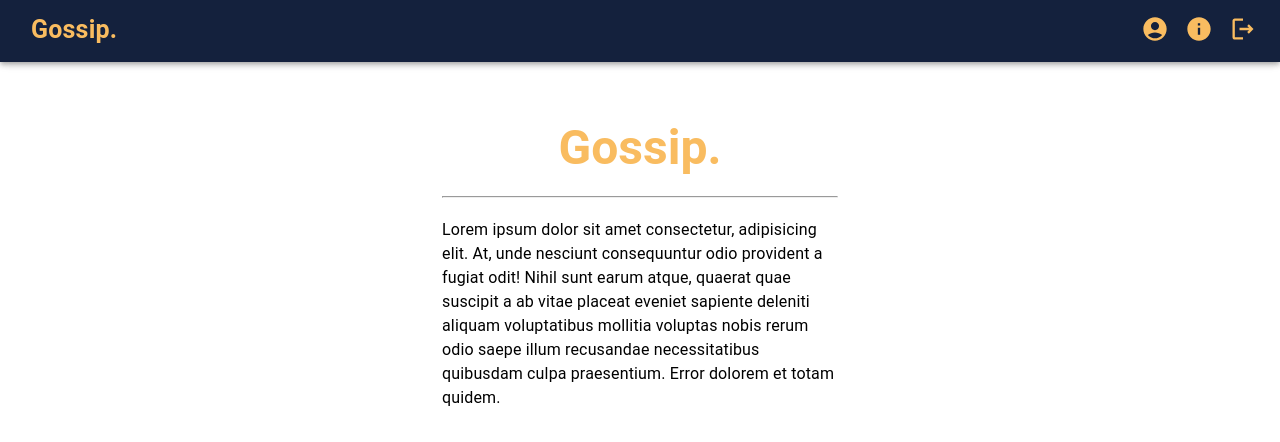
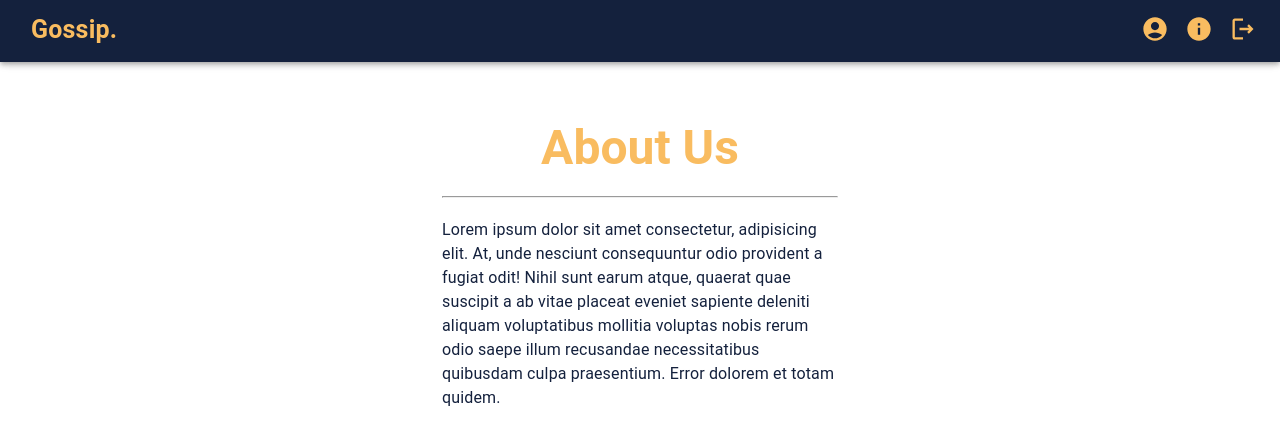
Before and after one commit to nosaresallen/PROJECT-5, a React (Vite) app: page /about in a window 1280 px wide. Shown: the top 442 px of the page. Built offline with nearby package versions, Linux system fonts and the light colour scheme.

Commit message:
added not found component

```diff
--- a/src/App.jsx
+++ b/src/App.jsx
@@ -6,6 +6,7 @@ import Register from './pages/auth/Register';
 import UsersProfile from "./pages/UsersProfile";
 import AddPost from "./pages/AddPost";
 import About from "./pages/About";
+import NotFound from "./pages/NotFound";
 
 function App() {
 
@@ -21,7 +22,8 @@ function App() {
         <Route>
             <Route path='login' element={<Login/>}/>
             <Route path='register' element={<Register/>}/>
-          </Route>
+        </Route>
+        <Route path="*" element={<NotFound />} />
       </Routes>
     </BrowserRouter>
   )
--- a/src/pages/About.jsx
+++ b/src/pages/About.jsx
@@ -17,13 +17,13 @@ function About () {
             <Container component='main' maxWidth='xs'  sx={{marginTop: '120px', height:'100vh'}} >
                 <Box  >
                     <Box sx={{display:"flex", justifyContent: 'center', marginBottom: '20px'}}>
-                        <Typography  variant="h3" sx={{color: '#f9bc60'}}>
-                            <strong>Gossip.</strong>
+                        <Typography  variant="h3" sx={{color: '#f9bc60', marginX:1}}>
+                            <strong>About Us</strong>
                         </Typography>
                     </Box>
                     <hr />
                     <Box sx={{marginTop: '20px'}}>
-                        <Typography variant="body1">
+                        <Typography variant="body1" sx={{color: '#14213d'}}>
                             Lorem ipsum dolor sit amet consectetur, adipisicing elit. At, unde nesciunt consequuntur odio provident a fugiat odit! Nihil sunt earum atque, quaerat quae suscipit a ab vitae placeat eveniet sapiente deleniti aliquam voluptatibus mollitia voluptas nobis rerum odio saepe illum recusandae necessitatibus quibusdam culpa praesentium. Error dolorem et totam quidem.
                         </Typography>
                     </Box>
--- /dev/null
+++ b/src/pages/NotFound.jsx
@@ -0,0 +1,27 @@
+import { Container, Box, Typography} from "@mui/material";
+import { Link as RouterLink,  } from "react-router-dom";
+
+function NotFound() {
+    return (
+        <>
+            <Container component='main' maxWidth='xl'  sx={{marginTop: 10, display: 'flex', justifyContent: 'center'}}>
+            <Box >
+                <Typography  variant="h1" sx={{fontSize:250, display: 'flex', justifyContent: 'center'}}>
+                    <strong>404</strong>
+                </Typography>
+                <Typography  variant="h4" sx={{display: 'flex', justifyContent: 'center',marginY: -5}}>
+                    <strong>Page Not Found</strong>
+                </Typography>
+                <RouterLink to='/'>
+                <Typography  variant="h6" sx={{display: 'flex', justifyContent: 'center', marginY: 10}}>
+                    <strong>Back to Home</strong>
+                </Typography>
+                </RouterLink>
+            </Box>
+            </Container>
+
+        </>
+    )
+}
+
+export default NotFound
--- a/src/pages/UsersProfile.jsx
+++ b/src/pages/UsersProfile.jsx
@@ -114,10 +114,7 @@ function UsersProfile () {
                             Edit Profile
                         </Button>
                     </Box>
-                    <Box>
-                    <Input type="file" onChange={(e)=> {setImageUpload(e.target.files[0])}}>Upload</Input>
-                    <Button onClick={uploadImage}>Upload Image</Button>
-                    </Box>
+
 
                     <Box >
                             <hr />
@@ -153,6 +150,9 @@ function UsersProfile () {
 
                         <Dialog open={open} onClose={handleClose}>
                     <DialogTitle>Edit Profile</DialogTitle>
+                    <Box sx={{display: 'flex', justifyContent: 'center'}}>
+                        <Input type="file" onChange={(e)=> {setImageUpload(e.target.files[0])}} sx={{border: 1}}>Upload</Input>
+                    </Box>
 
                     <DialogContent>
                         {fieldOrder.map((key) => (
```
